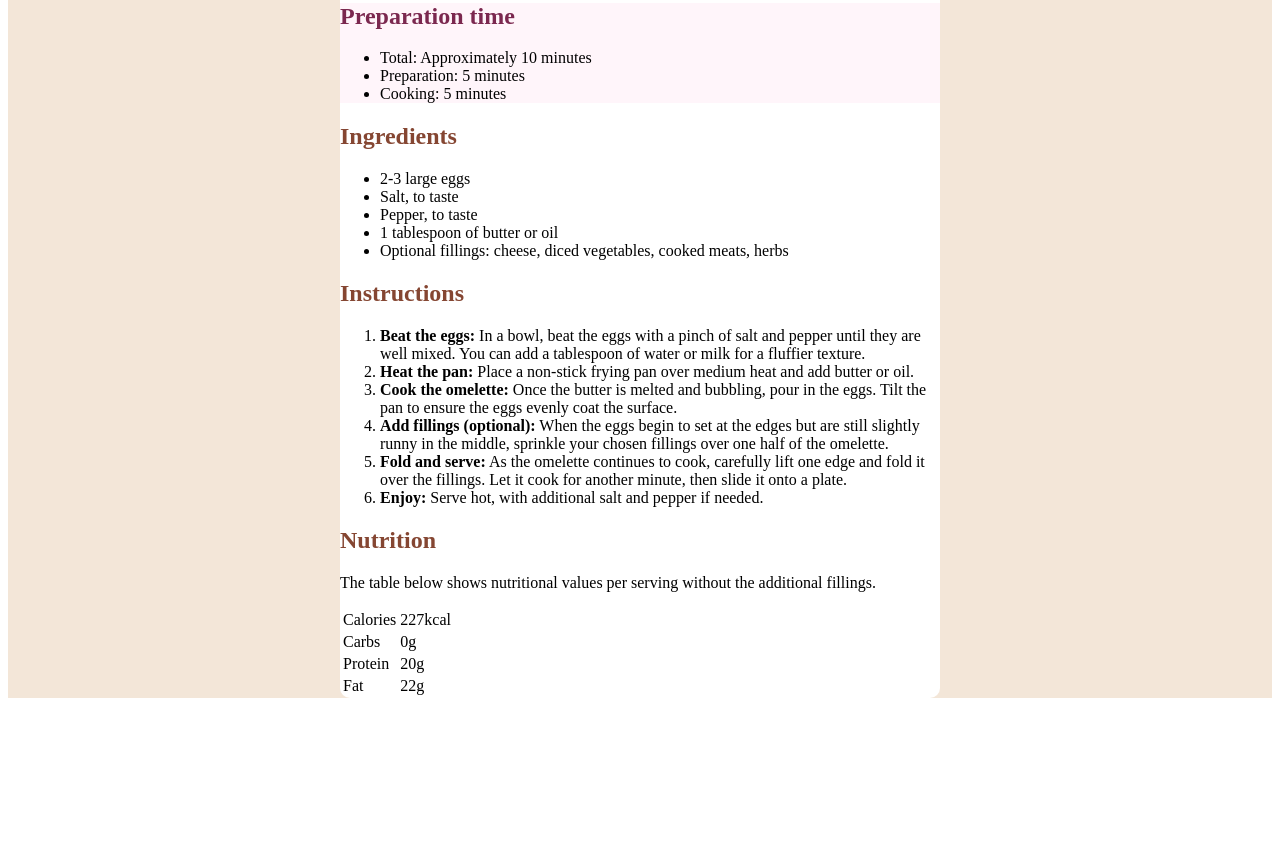
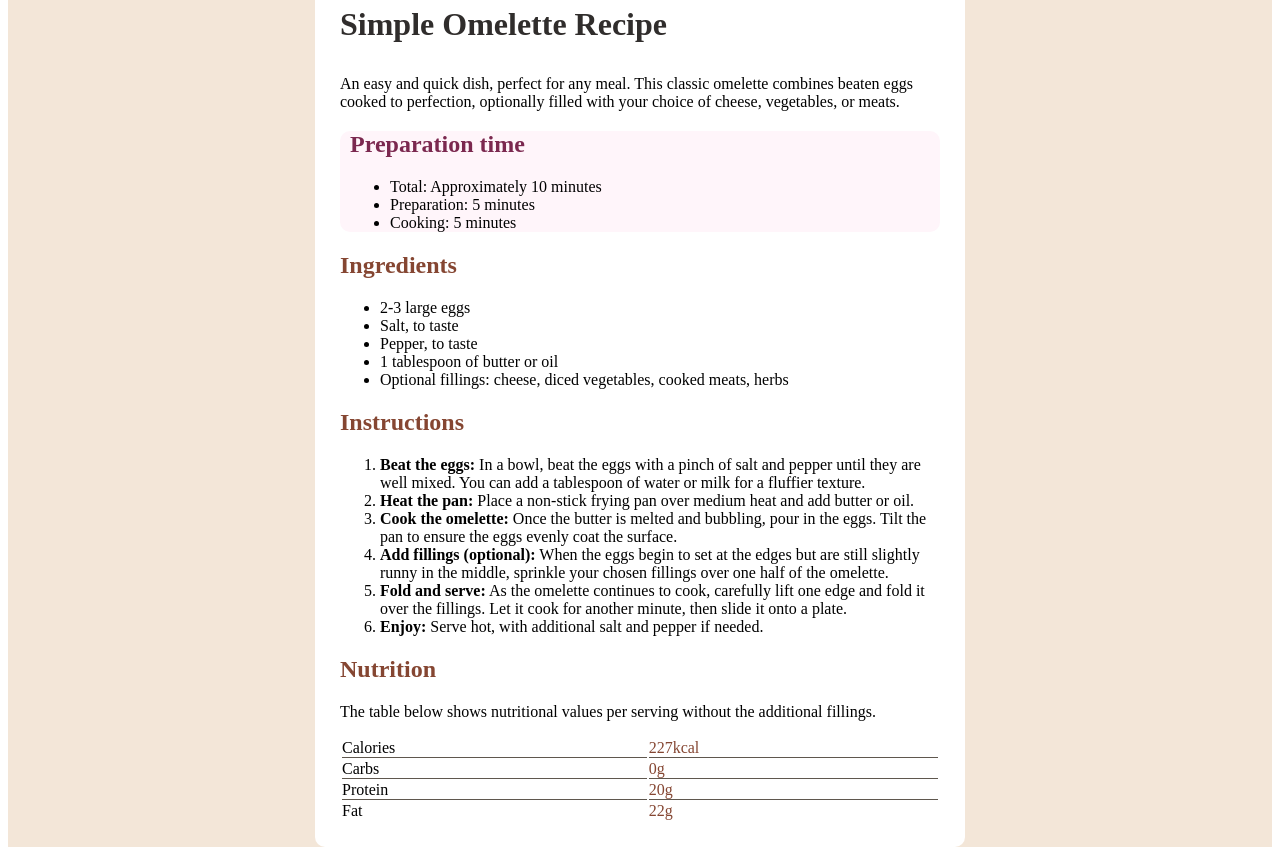
Before and after one commit to Dirk-nl/recipe-page, a plain HTML site: page index.html in a window 1280 px wide. Shown: the part 437-1292 px from the top of the page. Before the commit the page ends 1143 px from the top, so only its background shows below. Drawn offline with Linux system fonts and the light colour scheme.

Commit message:
finished

```diff
--- a/css/main.css
+++ b/css/main.css
@@ -27,10 +27,14 @@
     min-height: 750px;
     margin-top: 100px;
     border-radius: 10px;
+    padding: 25px;
 }
 
 .preptime {
     background-color: var(--Rose_White);
+    padding-left: 10px;
+    padding-right: 10px;
+    border-radius: 10px;
 }
 
 .preptime_title {
@@ -38,10 +42,27 @@
 }
 
 .omelette {
-    width: 300px;
-    padding: 37.5px;
+    min-width: 325px;
+    max-width: 600px;
 }
 
-h2 {
+.title {
+    color: var(--Charcoal);
+    font-size: xx-large;
+}
+
+h2, .nutrition_numbers, .nutrition_numbers_bottom {
     color: var(--Nutmeg);
 }
+
+.nutrition_numbers,  .horizontal_rule {
+    border-bottom: 1px solid var(--Wenge_Brown);
+}
+
+table {
+    width: 100%;
+}
+
+td {
+    padding: 0;
+}
--- a/index.html
+++ b/index.html
@@ -18,7 +18,7 @@
           class="omelette"
         />
 
-        <h1>Simple Omelette Recipe</h1>
+        <h1 class="title">Simple Omelette Recipe</h1>
 
         <p>
           An easy and quick dish, perfect for any meal. This classic omelette
@@ -88,20 +88,20 @@
 
         <table>
           <tr>
-            <td>Calories</td>
-            <td>227kcal</td>
+            <td class="horizontal_rule">Calories</td>
+            <td class="nutrition_numbers">227kcal</td>
           </tr>
           <tr>
-            <td>Carbs</td>
-            <td>0g</td>
+            <td class="horizontal_rule">Carbs</td>
+            <td class="nutrition_numbers">0g</td>
           </tr>
           <tr>
-            <td>Protein</td>
-            <td>20g</td>
+            <td class="horizontal_rule">Protein</td>
+            <td class="nutrition_numbers">20g</td>
           </tr>
           <tr>
             <td>Fat</td>
-            <td>22g</td>
+            <td class="nutrition_numbers_bottom">22g</td>
           </tr>
         </table>
       </section>
```
Also changed, not shown: images/preview.png (added), 1 other file.
